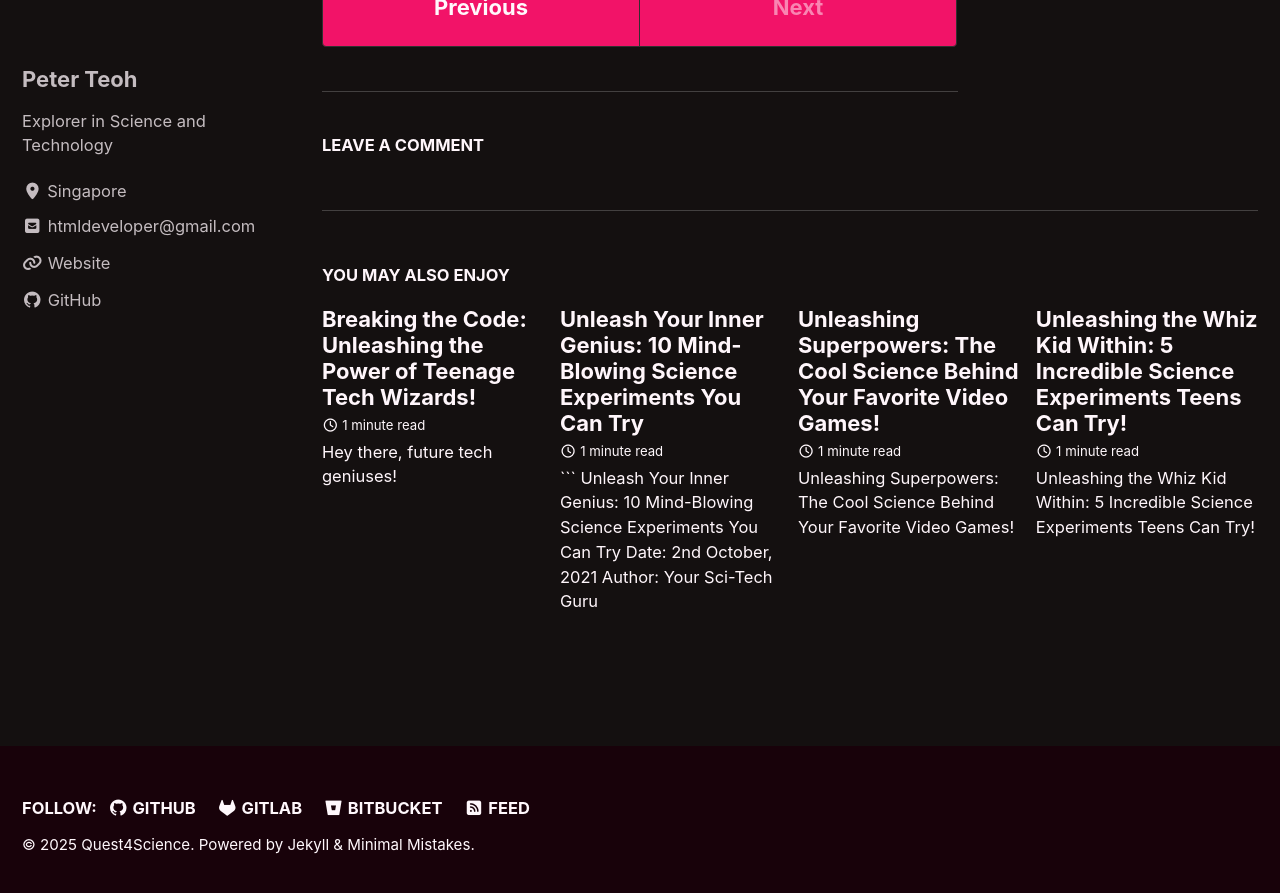
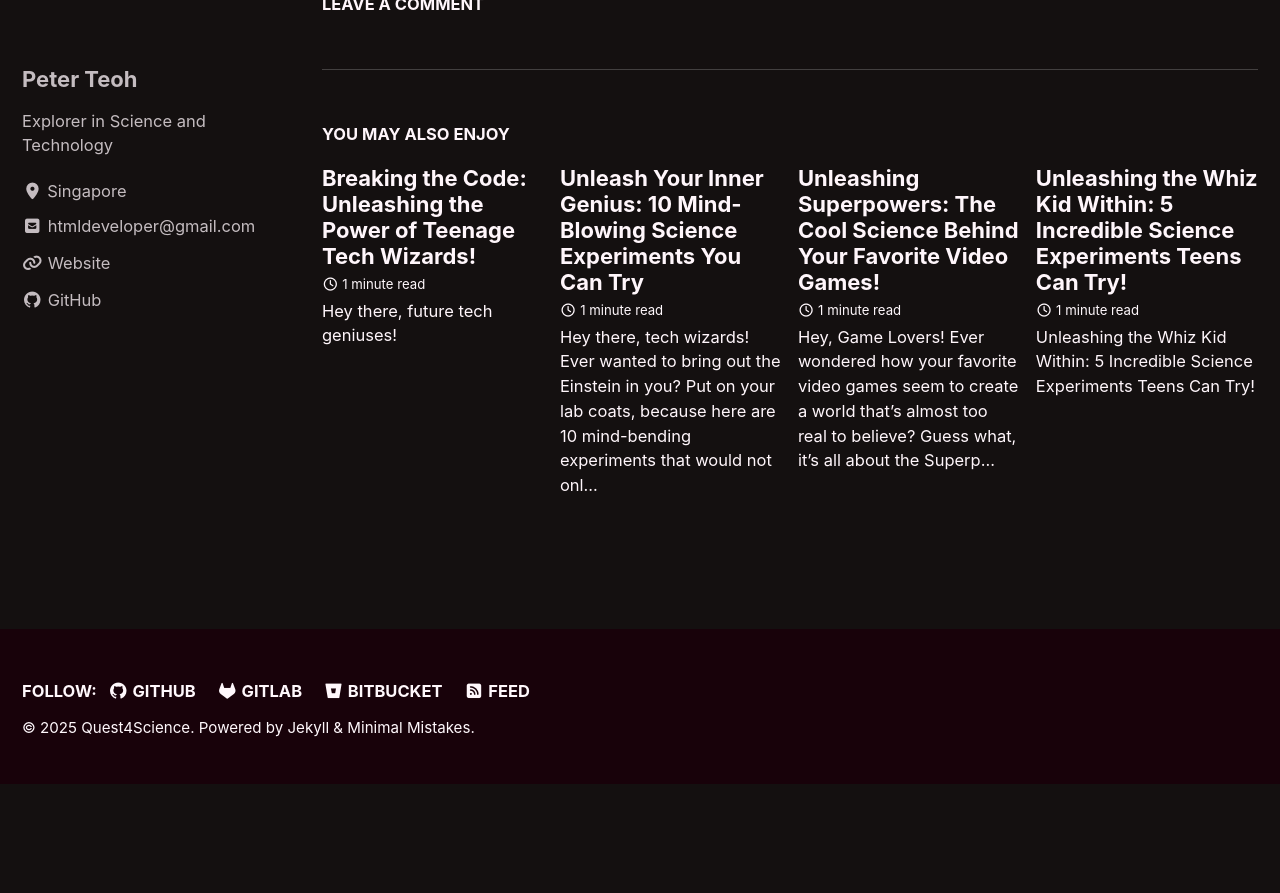
Before and after one commit to tthtlc/quest4science, a Jekyll site: the page built from _posts/2025-09-28-unleashing_secrets_from_dna_mysteries_to.md, in a window 1280 px wide and 900 px high, scrolled down 2312 px. Shown: the top 893 px of the window. Built offline with Jekyll 4.4.1, drawn with Linux system fonts in a browser that asks for light colours; cached includes are drawn as plain includes; comment, search, counter and statistics services are not loaded; after the commit the page ends 3096 px from its top, so only the background shows below that; some of the changed text lies outside the part shown.

Commit message:
modified:   2025-09-28-get_techsavvy_teens_epic_inventions_changing.md 	modified:   2025-09-28-unleash_your_inner_genius_10_mindblowing.md 	modified:   2025-09-28-unleashing_secrets_from_dna_mysteries_to.md 	modified:   2025-09-28-unleashing_superpowers_the_cool_science_behind.md 	modified:   2025-09-28-unleashing_the_future_mindblowing_tech_trends.md 	modified:   2025-09-28-unleashing_the_future_the_coolest_tech.md 	deleted:    2025-09-28-unleashing_the_secrets_how_your_smartphone.md

````diff
--- a/_posts/2025-09-28-unleash_your_inner_genius_10_mindblowing.md
+++ b/_posts/2025-09-28-unleash_your_inner_genius_10_mindblowing.md
@@ -5,11 +5,6 @@
 tags: [science experiment]
 comments: true
 ---
-
-```
-# Unleash Your Inner Genius: 10 Mind-Blowing Science Experiments You Can Try
-**Date:** 2nd October, 2021
-**Author:** Your Sci-Tech Guru
 
 Hey there, tech wizards! Ever wanted to bring out the Einstein in you? Put on your lab coats, because here are 10 mind-bending experiments that would not only make you love science but also help you unleash your inner genius.
 
@@ -44,5 +39,3 @@
 *Create a cloud in a jar using shaving cream, water, and food coloring. It's rain on demand, folks!*
 
 Remember, science isn't just about textbooks and exams, it's also about exploring, experimenting, and learning while having a ton of fun! So get out there and unleash your inner genius!
-
-```
--- a/_posts/2025-09-28-unleashing_secrets_from_dna_mysteries_to.md
+++ b/_posts/2025-09-28-unleashing_secrets_from_dna_mysteries_to.md
@@ -5,8 +5,6 @@
 tags: [jekyll, minimal-mistakes]
 comments: true
 ---
-
-# Unleashing Secrets: From DNA Mysteries to Virtual Reality Adventures!
 
 Hi there tech enthusiasts, DNA detectives, and VR warriors! Today, we're diving headfirst into two of the hottest topics in science and technology: DNA Mysteries and Virtual Reality Adventures!
 
--- a/_posts/2025-09-28-unleashing_superpowers_the_cool_science_behind.md
+++ b/_posts/2025-09-28-unleashing_superpowers_the_cool_science_behind.md
@@ -5,8 +5,6 @@
 tags: [science experiment]
 comments: true
 ---
-
-# Unleashing Superpowers: The Cool Science Behind Your Favorite Video Games!
 
 Hey, Game Lovers! Ever wondered how your favorite video games seem to create a world that's almost too real to believe? Guess what, it's all about the Superpowers of Science! Let's dive into the fascinating world of game development and decipher the magic!
 
````
Also changed, not shown: _posts/2025-09-28-get_techsavvy_teens_epic_inventions_changing.md (+0 -2 lines), _posts/2025-09-28-unleashing_the_future_mindblowing_tech_trends.md (+0 -4 lines), _posts/2025-09-28-unleashing_the_future_the_coolest_tech.md (+0 -2 lines), _posts/2025-09-28-unleashing_the_secrets_how_your_smartphone.md (deleted).
